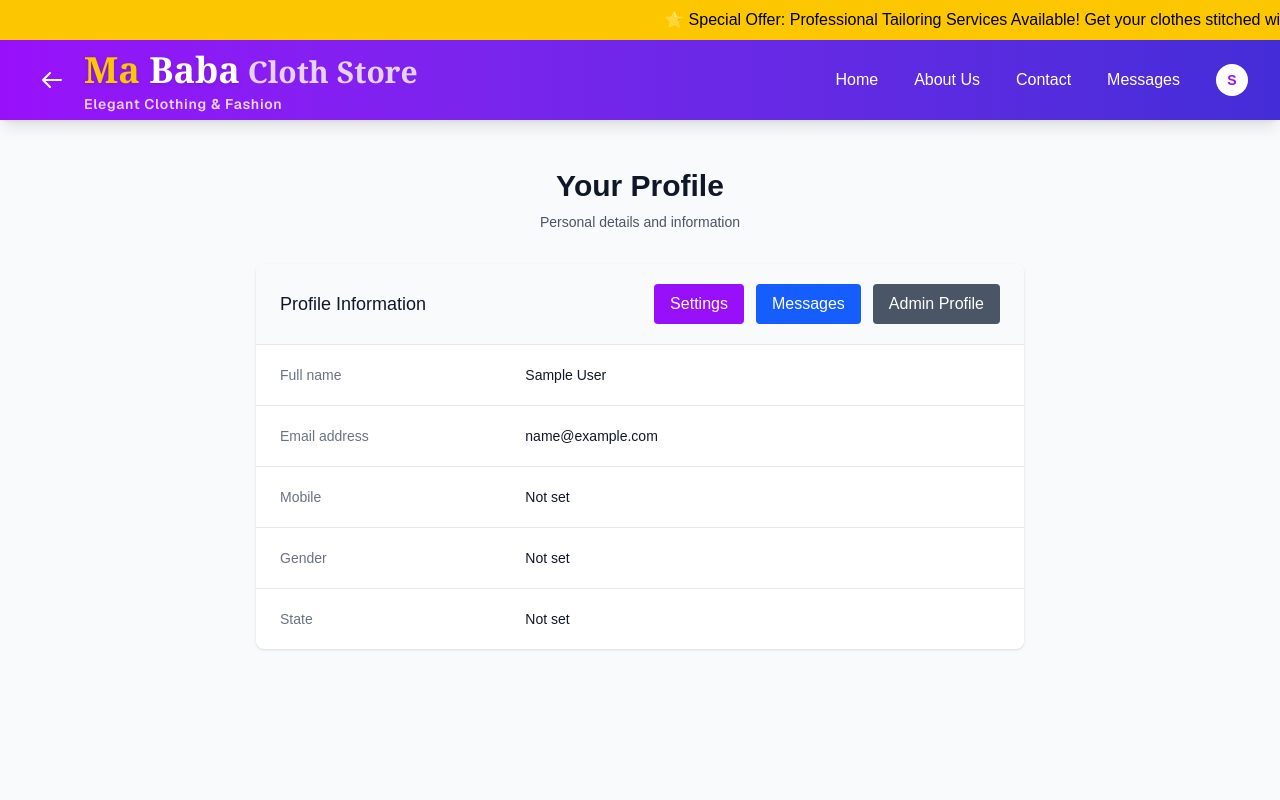
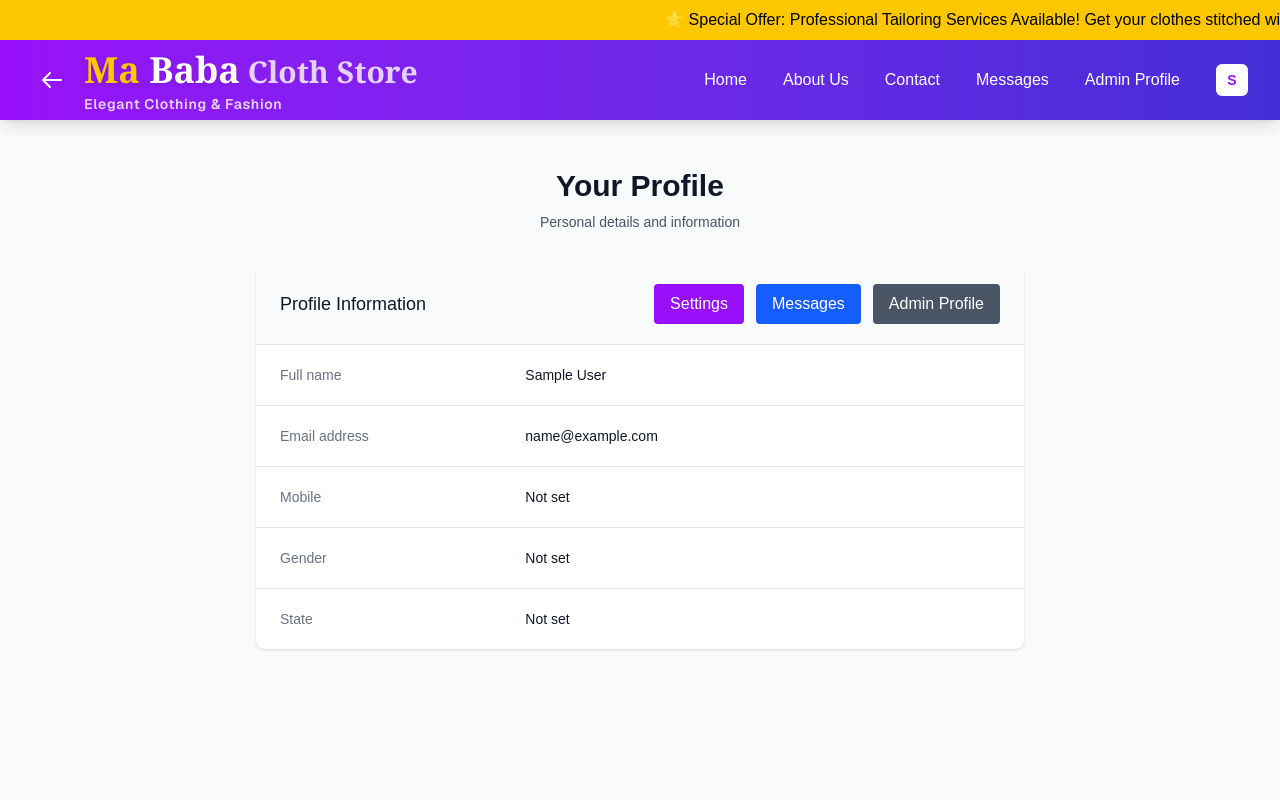
Before and after one commit to jangir-rishbh/clothing-shop, a Next.js app: page /profile in a window 1280 px wide. Shown: the top 800 px of the page. Built offline with nearby package versions, Linux system fonts and the light colour scheme; no server answers; sample sign-in values are in the browser's storage.

Commit message:
admin profile link ko ediet kiya

```diff
--- a/components/Navbar.tsx
+++ b/components/Navbar.tsx
@@ -11,6 +11,7 @@ export default function Navbar() {
   const { session, signOut, loading } = useAuth();
   const pathname = usePathname();
   const router = useRouter();
+  const isAdmin = !loading && session?.role === 'admin';
 
   // Close mobile menu when route changes
   useEffect(() => {
@@ -35,7 +36,11 @@ export default function Navbar() {
     { name: 'Contact', href: '/contact' },
   ];
   const navItems = (!loading && session)
-    ? [...baseNavItems, { name: 'Messages', href: '/messages' }]
+    ? [
+        ...baseNavItems,
+        { name: 'Messages', href: '/messages' },
+        ...(isAdmin ? [{ name: 'Admin Profile', href: '/admin/profile' }] : []),
+      ]
     : baseNavItems;
 
   return (
@@ -87,16 +92,17 @@ export default function Navbar() {
                 <div className="relative ml-4">
                   <button
                     onClick={() => setIsUserMenuOpen(!isUserMenuOpen)}
-                    className="flex items-center text-sm rounded-full focus:outline-none focus:ring-2 focus:ring-offset-2 focus:ring-offset-purple-600 focus:ring-white"
+                    className={`flex items-center text-sm ${isAdmin ? 'rounded-md' : 'rounded-full'} focus:outline-none focus:ring-2 focus:ring-offset-2 focus:ring-offset-purple-600 focus:ring-white`}
                   >
                     <span className="sr-only">Open user menu</span>
-                    <div className="h-8 w-8 rounded-full bg-white flex items-center justify-center text-purple-600 font-semibold">
+                    <div className={`h-8 w-8 ${isAdmin ? 'rounded-md' : 'rounded-full'} bg-white flex items-center justify-center text-purple-600 font-semibold`}>
                       {(session.name?.[0] || session.email?.[0] || 'U').toUpperCase()}
                     </div>
                   </button>
 
                   {isUserMenuOpen && (
                     <div className="origin-top-right absolute right-0 mt-2 w-48 rounded-md shadow-lg py-1 bg-white ring-1 ring-black ring-opacity-5 focus:outline-none z-50">
+                      {!isAdmin && (
                         <Link
                           href="/profile"
                           className="block px-4 py-2 text-sm text-gray-700 hover:bg-gray-100"
@@ -104,6 +110,7 @@ export default function Navbar() {
                         >
                           Your Profile
                         </Link>
+                      )}
                       <Link
                         href="/settings"
                         className="block px-4 py-2 text-sm text-gray-700 hover:bg-gray-100"
@@ -186,12 +193,21 @@ export default function Navbar() {
                   💬 Messages
                 </Link>
               )}
+              {isAdmin && (
+                <Link
+                  href="/admin/profile"
+                  className="flex items-center px-5 py-3.5 rounded-xl text-lg font-semibold text-white hover:bg-white/10 transition-colors border-l-4 border-transparent hover:border-yellow-400"
+                  onClick={() => setIsMenuOpen(false)}
+                >
+                  🛡️ Admin Profile
+                </Link>
+              )}
 
               {!loading && (
               session ? (
                   <div className="pt-4 pb-3 border-t border-white/20 mt-4">
                     <div className="flex items-center px-4">
-                      <div className="h-12 w-12 rounded-full bg-white flex items-center justify-center text-purple-600 font-semibold text-lg">
+                      <div className={`h-12 w-12 ${isAdmin ? 'rounded-md' : 'rounded-full'} bg-white flex items-center justify-center text-purple-600 font-semibold text-lg`}>
                         {session.email?.[0]?.toUpperCase() || 'U'}
                       </div>
                       <div className="ml-3">
@@ -201,6 +217,7 @@ export default function Navbar() {
                       </div>
                     </div>
                     <div className="mt-3 space-y-1">
+                      {!isAdmin && (
                         <Link
                           href="/profile"
                           className="block px-4 py-3 rounded-lg text-base font-medium text-white hover:bg-white/10 transition-colors"
@@ -208,6 +225,7 @@ export default function Navbar() {
                         >
                           Your Profile
                         </Link>
+                      )}
                       <Link
                         href="/settings"
                         className="block px-4 py-3 rounded-lg text-base font-medium text-white hover:bg-white/10 transition-colors"
```
Lines whose indentation alone changed are shown as unchanged.
